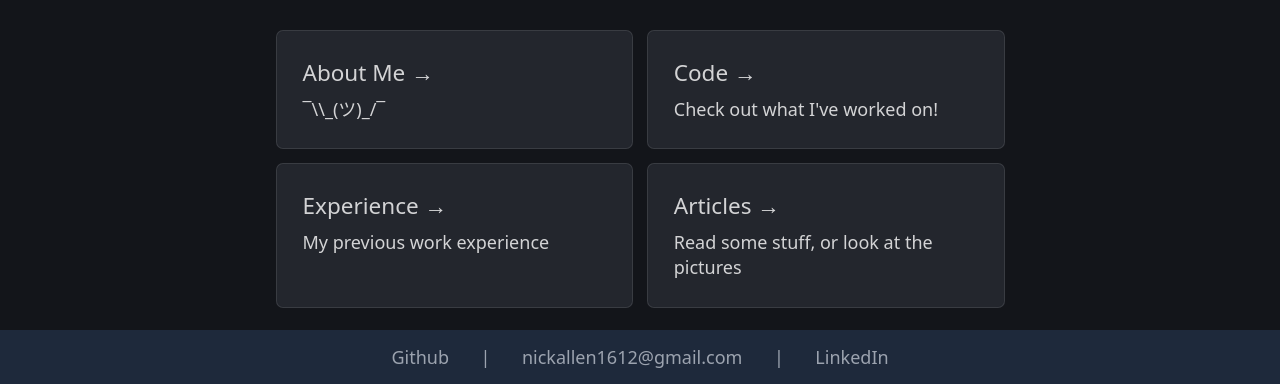
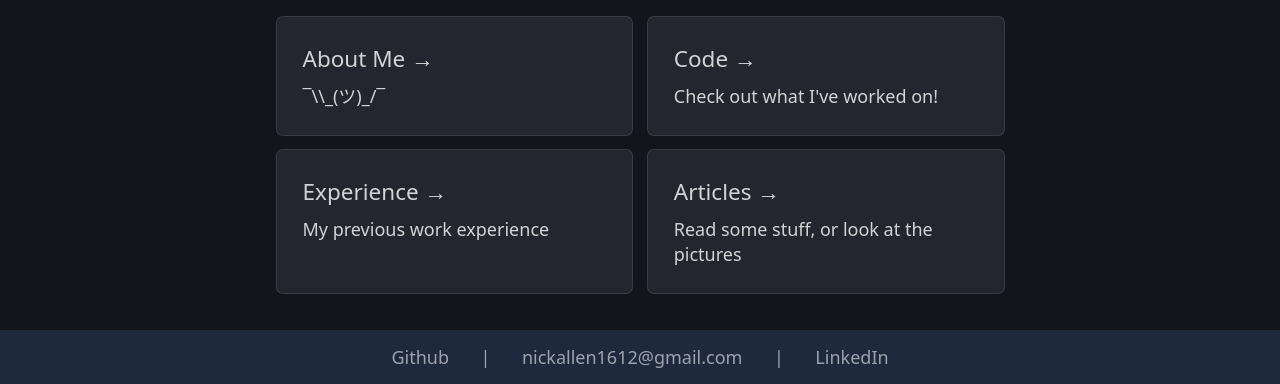
Before and after one commit to blingusblongus/blingusblongus.github.io, an Astro site: page / in a window 1280 px wide. Shown: the part 416-800 px from the top of the page. Built offline with nearby package versions, Linux system fonts and the light colour scheme; Astro itself is replaced by a stand-in of ours.

Commit message:
improve homepage spacing

```diff
--- a/src/components/Content.astro
+++ b/src/components/Content.astro
@@ -5,6 +5,6 @@ interface Props {
 const { background = "" } = Astro.props;
 ---
 
-<div class:list={["sm:w-5/6 m-auto px-3 max-w-2xl mt-[3rem]", background]}>
+<div class:list={["sm:w-5/6 mx-auto px-3 max-w-2xl my-[1rem]", background]}>
     <slot />
 </div>
--- a/src/components/Footer.astro
+++ b/src/components/Footer.astro
@@ -1,5 +1,5 @@
 <footer
-    class="flex w-full bg-slate-800 h-[3rem] justify-center items-center gap-1 xs:gap-7 text-gray-400 mt-3"
+    class="flex w-full bg-slate-800 h-[3rem] justify-center items-center gap-1 xs:gap-7 text-gray-400"
 >
     <a
         href="https://github.com/blingusblongus"
--- a/src/pages/index.astro
+++ b/src/pages/index.astro
@@ -7,6 +7,7 @@ import squid from "../assets/images/jonathan-diemel-3CxVpFO739c-unsplash.jpg";
 import pinkNick from "../assets/images/Nick_Pink_895aa1f259.jpeg";
 import Name from "../components/animatedSvgs/Name.astro";
 import EnterOnScroll from "../components/EnterOnScroll";
+import ContactMe from "../components/ContactMe.astro";
 ---
 
 <Layout title="Home">
@@ -41,9 +42,7 @@ import EnterOnScroll from "../components/EnterOnScroll";
         </section>
 
         <Content>
-            <ul
-                class="grid gap-3 -mt-5 w-full h-full grid-cols-1 sm:grid-cols-2"
-            >
+            <ul class="grid gap-3 w-full h-full grid-cols-1 sm:grid-cols-2">
                 <TransitionCard
                     href="/about"
                     title="About Me"
```
